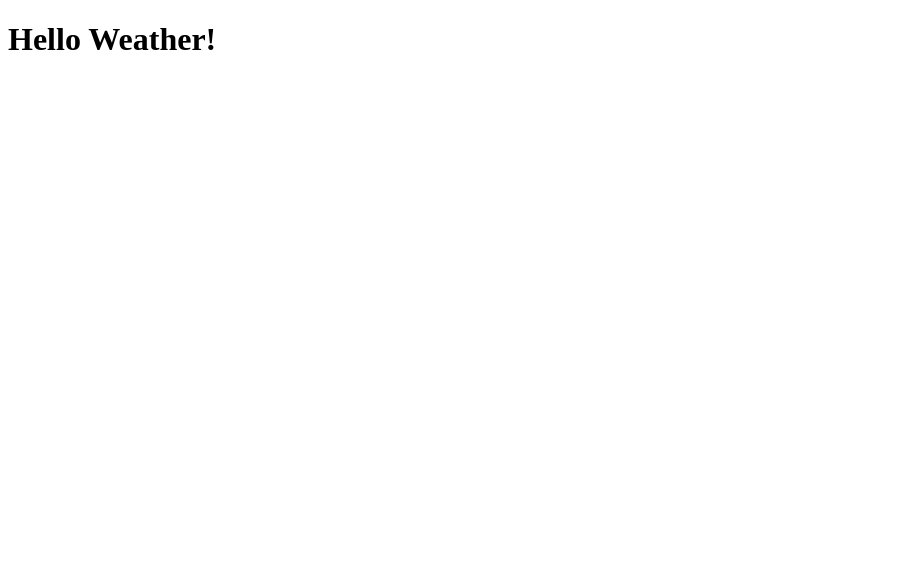
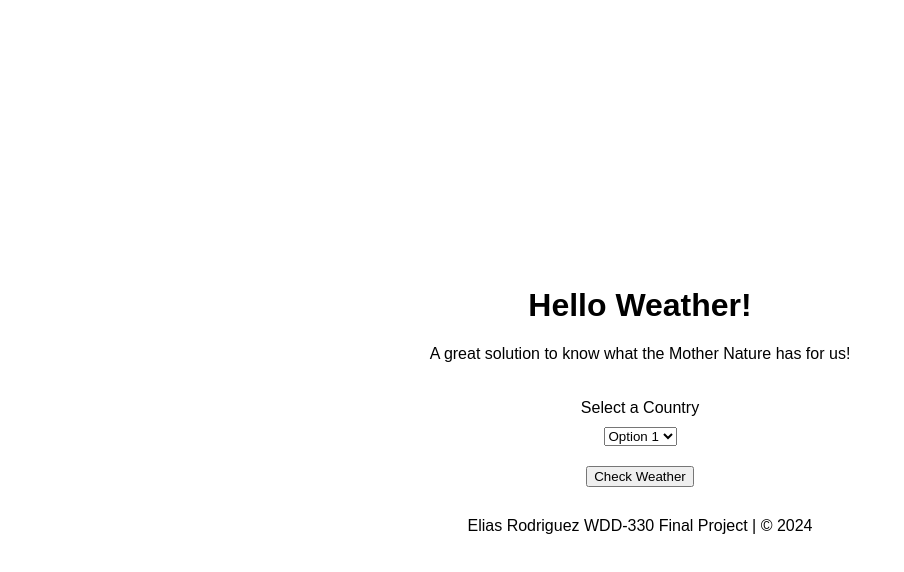
Before and after one commit to ElRodFe/finalProject, a website built with Parcel: page src/index.html in a window 1280 px wide. Shown: the whole page, without its empty margins (0-904 px from the left). Built offline with nearby package versions, Linux system fonts and the light colour scheme; a web font is replaced by a local one.

Commit message:
just starting and styling a little

```diff
--- a/src/index.html
+++ b/src/index.html
@@ -5,19 +5,26 @@
     <meta charset="UTF-8">
     <meta name="viewport" content="width=device-width, initial-scale=1.0">
     <title>Hello Weather App!</title>
+    <link rel="stylesheet" href="styles/index.css">
     <script type="module" src="js/index.js"></script>
-
 </head>
 
 <body>
     <header>
         <h1>Hello Weather!</h1>
+        <p>A great solution to know what the Mother Nature has for us!</p>
     </header>
     <main>
-
+        <label for="options">Select a Country</label>
+        <select id="options" name="options">
+            <option value="option1">Option 1</option>
+            <option value="option2">Option 2</option>
+            <option value="option3">Option 3</option>
+        </select>
+        <button>Check Weather</button>
     </main>
     <footer>
-
+        Elias Rodriguez WDD-330 Final Project | &copy; <span id="year"></span>
     </footer>
 </body>
 
--- a/src/js/index.js
+++ b/src/js/index.js
@@ -1 +1,3 @@
-//Nothing for now
+import { footerYear } from "./utils.mjs";
+
+footerYear();
--- /dev/null
+++ b/src/js/utils.mjs
@@ -0,0 +1,4 @@
+export function footerYear() {
+    const span = document.querySelector("#year");
+    span.textContent = `${new Date().getFullYear()}`;
+}
--- /dev/null
+++ b/src/styles/index.css
@@ -0,0 +1,37 @@
+@import url('https://fonts.googleapis.com/css2?family=Freeman&display=swap');
+
+.root {
+    --primaryColor: #306096;
+    --secundaryColor: #2C9A5C;
+    --terciaryColor: #F3F3F3;
+    --primaryFont: "Freeman", sans-serif;
+}
+
+body {
+    font-family: var(--primaryFont);
+    display: flex;
+    flex-direction: column;
+    justify-content: center;
+    align-items: center;
+    height: 100vh;
+    margin: 0;
+    font-family: Arial, sans-serif;
+    text-align: center;
+}
+
+header,
+main,
+footer {
+    margin: 10px 0;
+}
+
+main {
+    display: flex;
+    flex-direction: column;
+    align-items: center;
+}
+
+select,
+button {
+    margin: 10px 0;
+}
```
